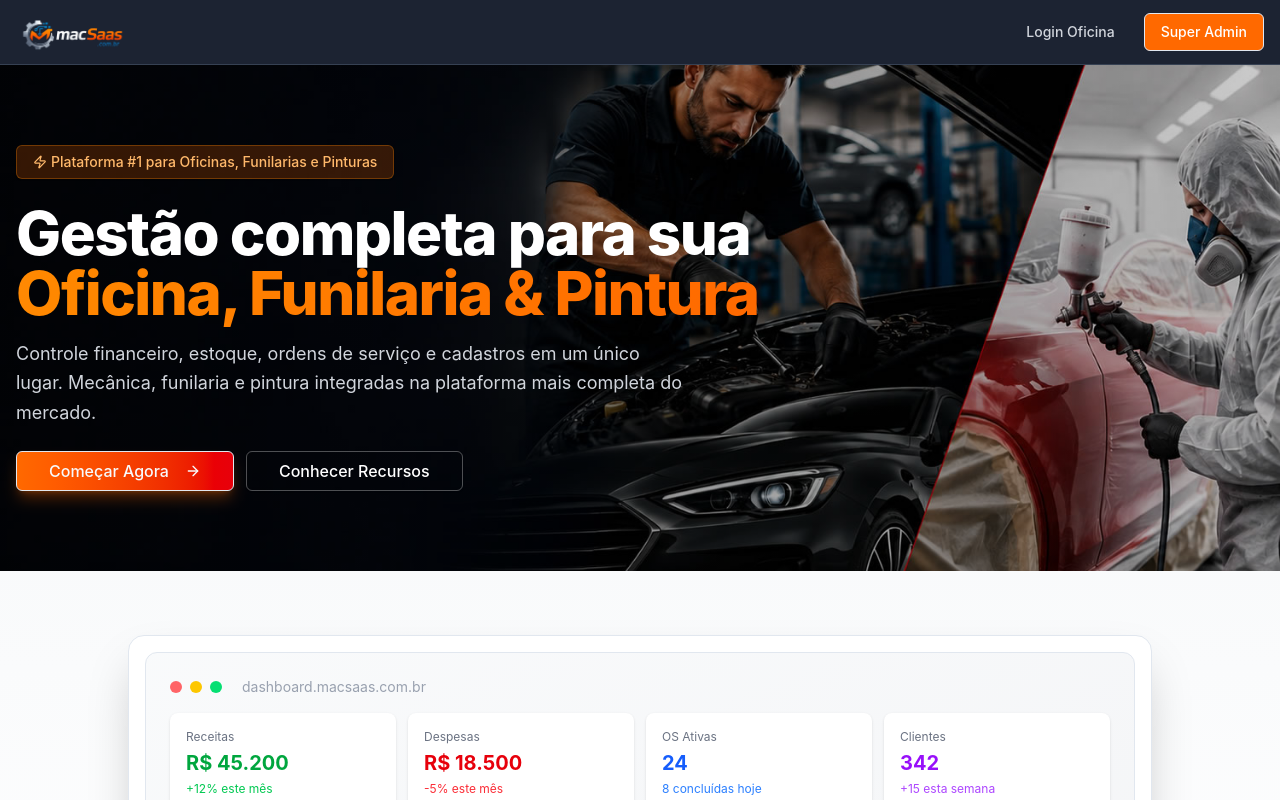
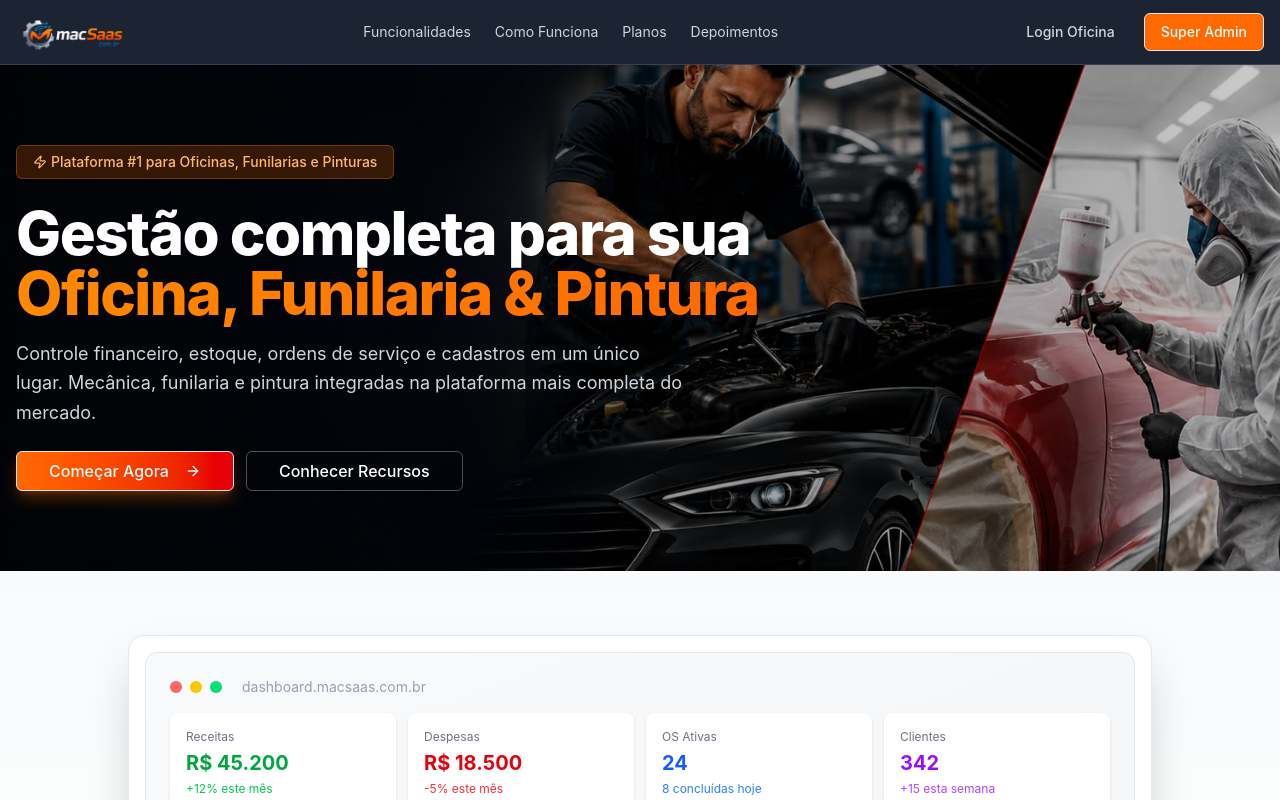
Before and after one commit to genesiscompany/macsaas, a React (Vite) app: page / in a window 1280 px wide. Shown: the top 800 px of the page. Built offline with nearby package versions, Linux system fonts and the light colour scheme; no server answers; the database is empty.

Commit message:
feat: adicionar menu de navegação no header da landing page
Co-Authored-By: Go Taxi Services <vendas@vendernanet.com.br>

```diff
--- a/src/pages/landing/LandingPage.tsx
+++ b/src/pages/landing/LandingPage.tsx
@@ -170,6 +170,12 @@ export default function LandingPage() {
             alt="macSaas.com.br"
             className="h-12 object-contain"
           />
+          <nav className="hidden md:flex items-center gap-6">
+            <a href="#funcionalidades" className="text-sm text-gray-300 hover:text-white transition-colors">Funcionalidades</a>
+            <a href="#como-funciona" className="text-sm text-gray-300 hover:text-white transition-colors">Como Funciona</a>
+            <a href="#planos" className="text-sm text-gray-300 hover:text-white transition-colors">Planos</a>
+            <a href="#depoimentos" className="text-sm text-gray-300 hover:text-white transition-colors">Depoimentos</a>
+          </nav>
           <div className="flex items-center gap-3">
             <Button
               variant="ghost"
@@ -426,7 +432,7 @@ export default function LandingPage() {
       </section>
 
       {/* Features */}
-      <section id="features" className="py-24">
+      <section id="funcionalidades" className="py-24">
         <div className="container mx-auto px-4">
           <div className="mx-auto max-w-2xl text-center">
             <Badge variant="secondary" className="mb-4">
@@ -464,7 +470,7 @@ export default function LandingPage() {
       </section>
 
       {/* How it Works */}
-      <section className="bg-gradient-to-b from-gray-50 to-white py-24">
+      <section id="como-funciona" className="bg-gradient-to-b from-gray-50 to-white py-24">
         <div className="container mx-auto px-4">
           <div className="mx-auto max-w-2xl text-center">
             <Badge variant="secondary" className="mb-4">
@@ -575,7 +581,7 @@ export default function LandingPage() {
       </section>
 
       {/* Testimonials */}
-      <section className="bg-gray-50 py-24">
+      <section id="depoimentos" className="bg-gray-50 py-24">
         <div className="container mx-auto px-4">
           <div className="mx-auto max-w-2xl text-center">
             <Badge variant="secondary" className="mb-4">
```
